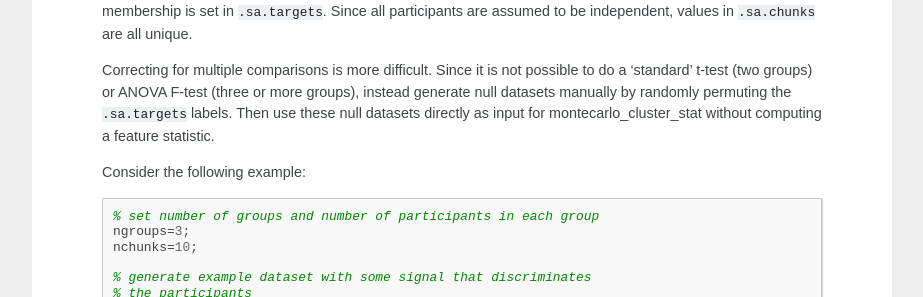
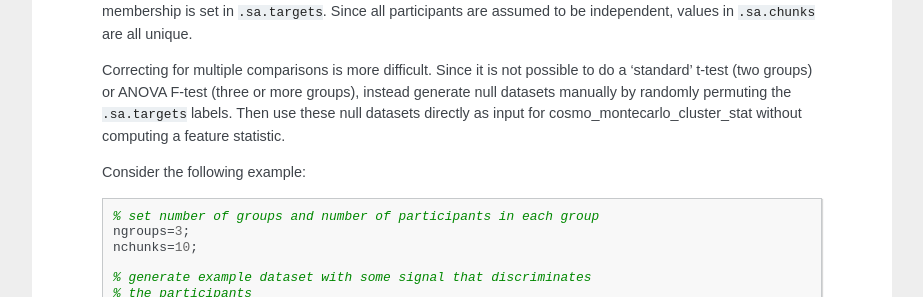
Before and after one commit to CoSMoMVPA/CoSMoMVPA, a Sphinx documentation site: the page built from doc/source/faq.rst, in a window 1280 px wide and 900 px high, scrolled down 19963 px. Shown: the part 155-452 px from the top of the window, without its empty margins (198-1121 px from the left). Built offline with Sphinx 7.4.7, drawn with Linux system fonts in a browser that asks for light colours; pages that are not in the unit, such as notebooks, are missing from menus; cross-references to code outside the pages are shown as plain code.

Commit message:
WEB: fix links

```diff
--- a/doc/source/ex_multiple_comparisons.rst
+++ b/doc/source/ex_multiple_comparisons.rst
@@ -9,7 +9,7 @@ Using CoSMoMVPA multiple-comparison correction
 Rationale
 +++++++++
 
-A :ref:`previous exercise <ex_searchligh>` showed how to generate a whole-brain map. How do we know which features (voxels) show a significant effect?
+A :ref:`previous exercise <ex_searchlight>` showed how to generate a whole-brain map. How do we know which features (voxels) show a significant effect?
 
 A few approaches for whole-brain multiple-comparison methods have been proposed in the literature, but are *not* used in CoSMoMVPA:
 
--- a/doc/source/faq.rst
+++ b/doc/source/faq.rst
@@ -926,7 +926,7 @@ Classify different groups of participants (such as patients versus controls)?
 
     To do so, consider a standard searchlight using :ref:`cosmo_searchlight` with `cosmo_crossvalidation_measure`. Group membership is set in ``.sa.targets``. Since all participants are assumed to be independent, values in ``.sa.chunks`` are all unique.
 
-    Correcting for multiple comparisons is more difficult. Since it is not possible to do a 'standard' t-test (two groups) or ANOVA F-test (three or more groups), instead generate null datasets manually by randomly permuting the ``.sa.targets`` labels. Then use these null datasets directly as input for :ref:`montecarlo_cluster_stat` without computing a feature statistic.
+    Correcting for multiple comparisons is more difficult. Since it is not possible to do a 'standard' t-test (two groups) or ANOVA F-test (three or more groups), instead generate null datasets manually by randomly permuting the ``.sa.targets`` labels. Then use these null datasets directly as input for :ref:`cosmo_montecarlo_cluster_stat` without computing a feature statistic.
 
     Consider the following example:
 
```
